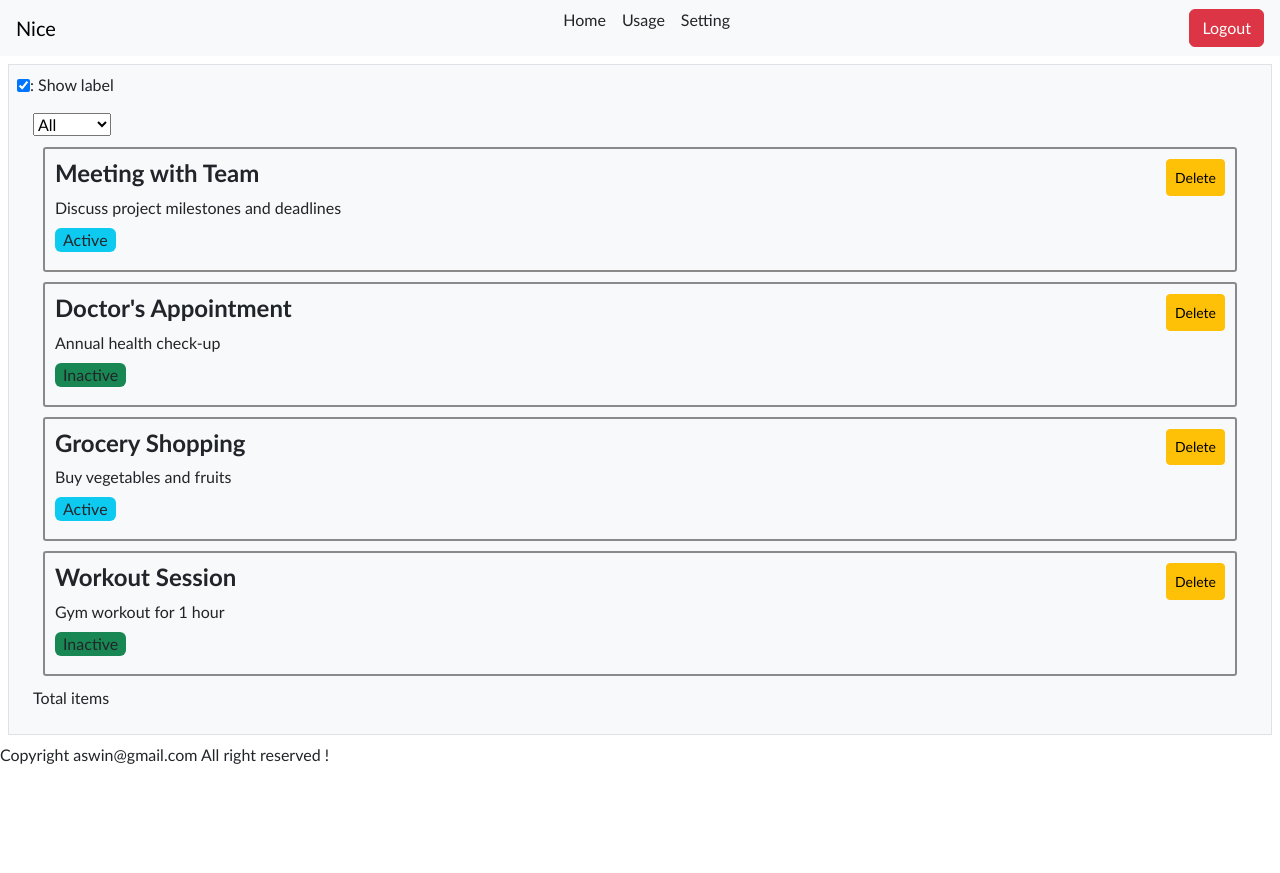
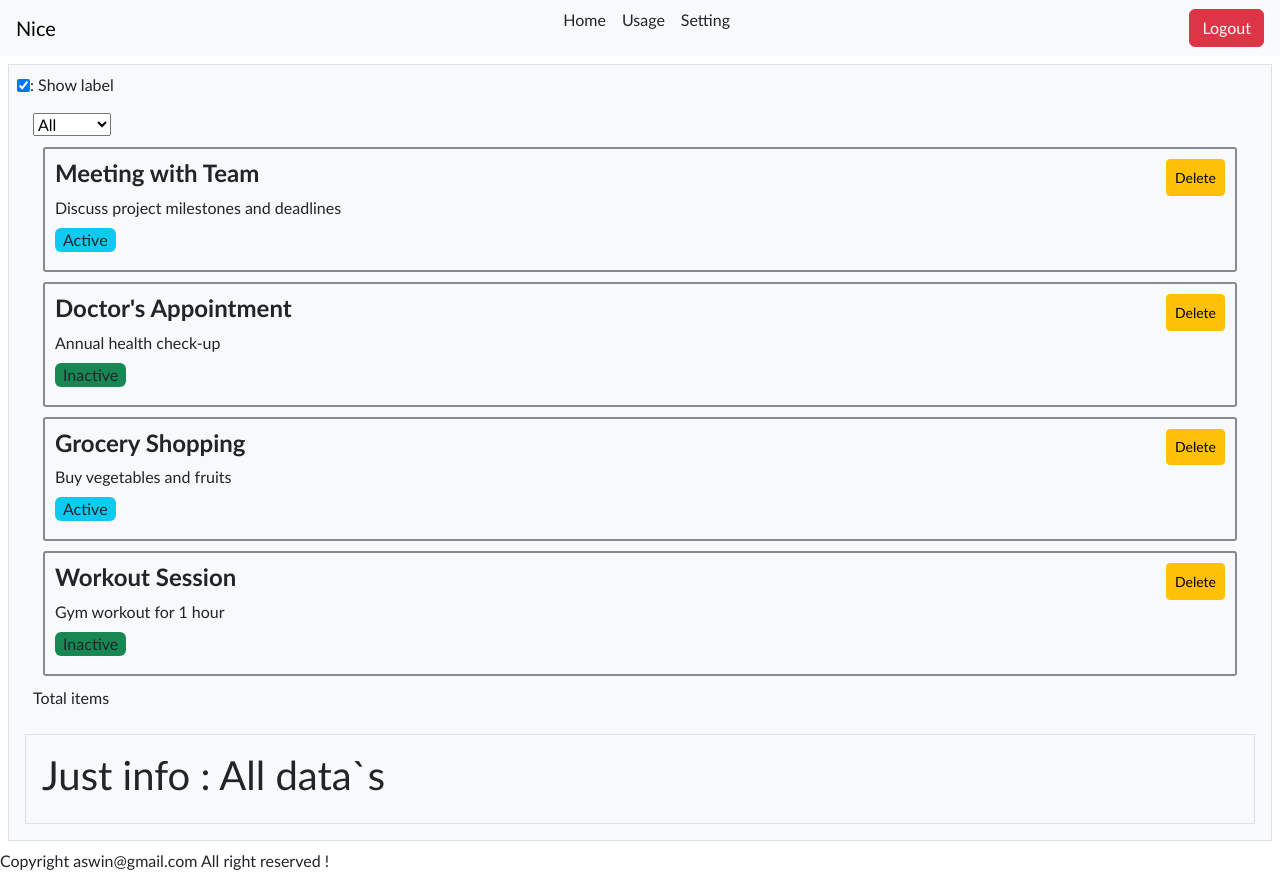
Before and after one commit to aswazone/react-journey, a React (Vite) app: page / in a window 1280 px wide. Before the commit the page ends 800 px from the top, so only its background shows below. Built offline with nearby package versions, Linux system fonts and the light colour scheme.

Commit message:
feat: React.memo() !

```diff
--- a/src/components/Header.jsx
+++ b/src/components/Header.jsx
@@ -1,5 +1,5 @@
 const Header = ({handlePage}) => {
-
+  console.log('header')
   return (
     <>
       <nav className="app-header navbar navbar-light bg-light d-flex align-items-center px-3">
--- /dev/null
+++ b/src/components/JustInfo.jsx
@@ -0,0 +1,21 @@
+import { memo } from "react";
+
+const JustInfo = ({status})=>{
+
+  // project run cheyimbo , eppozhum ella componentneyum render cheyyikkyum react. - idhoru most effient method thanne aan.
+  // but some time i want to control that re-render . so i use 'React.memo' feature in React;
+  // React.memo() is HOC => Higher Order Components ;
+  // Runs only in mount time . eni JustInfo lekki enthengilum state marunna oru props pass cheyyane ath re-render cheyyum change cheyinen anusarich.
+
+  console.log('just info')
+    return (
+        <div className="border p-3 m-2">
+          <h1>Just info : {status} data`s</h1>
+        </div>
+    );
+}
+
+
+
+// export default JustInfo;
+export default memo(JustInfo);
--- a/src/components/List.jsx
+++ b/src/components/List.jsx
@@ -1,5 +1,6 @@
 import { useEffect, useState } from "react";
 import SimpleList from "./SimpleList";
+import JustInfo from "./JustInfo";
 import { LabelContext } from "../context/LabelContext";
 import Tools from "./Tools";
 
@@ -83,6 +84,7 @@ const handleShowLabel = (e)=>{
       <Tools detectChange={detectChange}>
         <SimpleList onAction={handleLabelclick} data={newList} onDelete={handleDelete}/>
       </Tools>
+      <JustInfo status={value}/>
     </div>
     </LabelContext.Provider>
     </>
```
